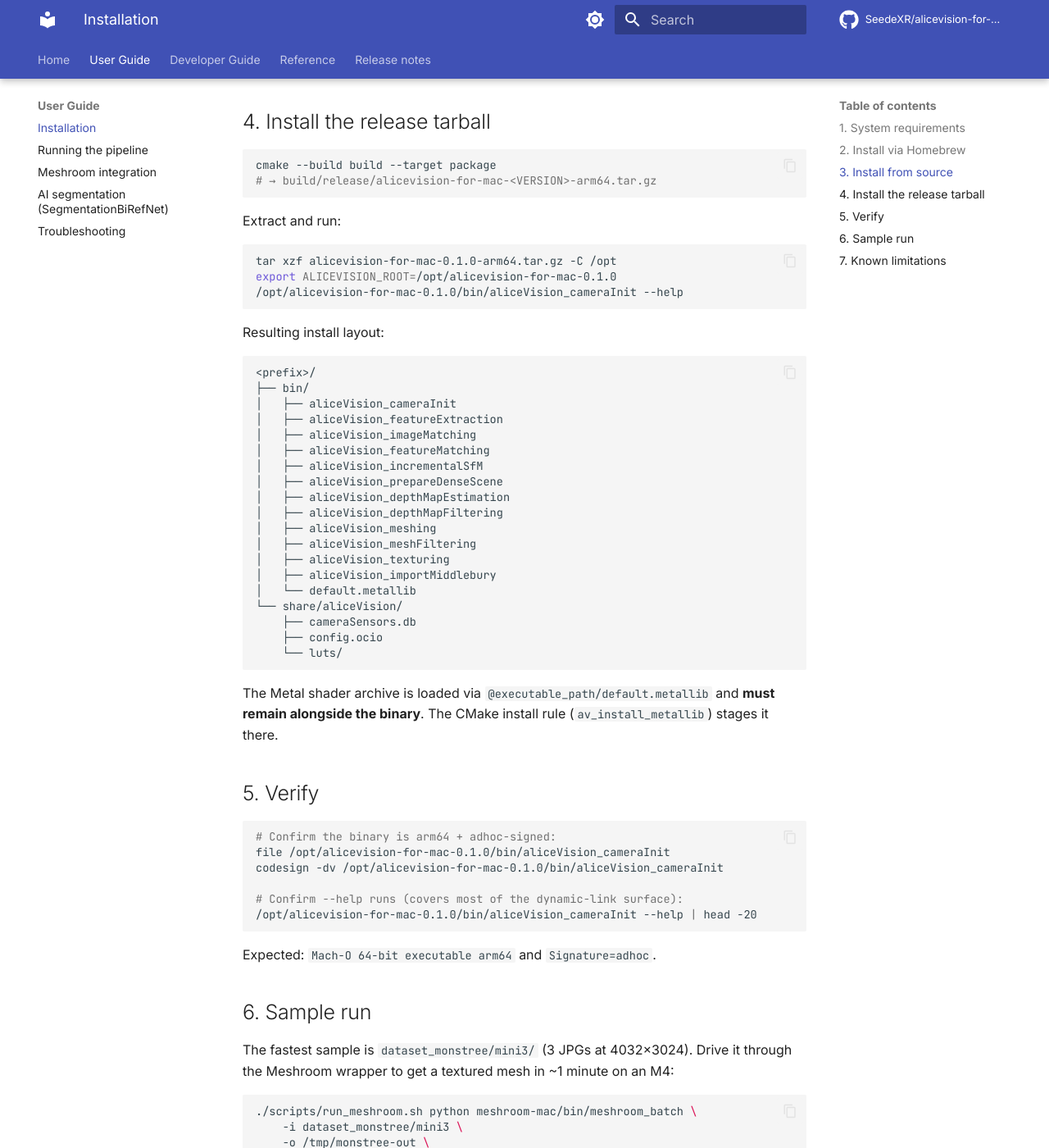
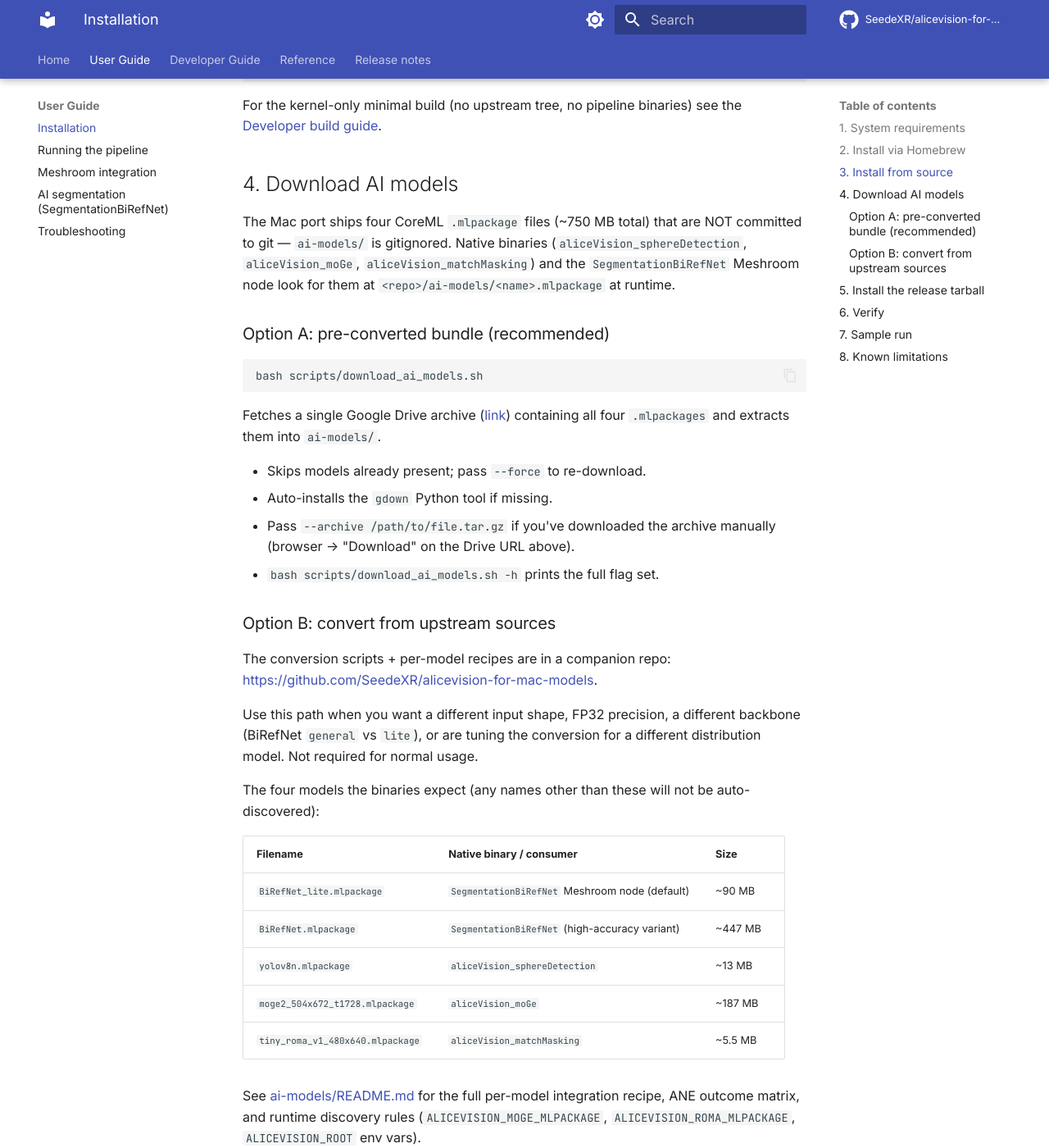
Before and after one commit to SeedeXR/alicevision-for-mac, an MkDocs documentation site: the page built from docs/user/install.md, in a window 1280 px wide and 1400 px high, scrolled down 1681 px. Shown: the whole window at 82% size. Built offline with MkDocs 1.6.1 and Material for MkDocs 9.7.7, drawn with Linux system fonts in a browser that asks for light colours; comment, search, counter and statistics services are not loaded; some of the changed text lies outside the part shown.

Commit message:
fix: end to end dmg build script and updated readme for coreml downloads and github convert repo

````diff
--- a/docs/user/install.md
+++ b/docs/user/install.md
@@ -56,16 +56,20 @@ to match the CMake-level guards.
 The short version:
 
 ```bash
-git clone <this-repo> alicevision-for-mac
+git clone https://github.com/SeedeXR/alicevision-for-mac
 cd alicevision-for-mac
-brew install cmake ninja eigen \
+brew install cmake ninja swig eigen opencv \
     alembic assimp boost ceres-solver geogram imath lemon \
     libomp nanoflann onnxruntime open-mesh openexr openimageio pkgconf
+
+# Fetch the 4 CoreML models (~750 MB) into ai-models/
+bash scripts/download_ai_models.sh
 
 cmake -S . -B build -G Ninja \
     -DCMAKE_BUILD_TYPE=Release \
     -DAV_BUILD_UPSTREAM=ON \
-    -DAV_BUILD_UPSTREAM_DEPTHMAP=ON
+    -DAV_BUILD_UPSTREAM_DEPTHMAP=ON \
+    -DAV_BUILD_PYALICEVISION=ON
 
 cmake --build build
 ctest --test-dir build              # 37/37 expected
@@ -74,7 +78,57 @@ ctest --test-dir build              # 37/37 expected
 For the kernel-only minimal build (no upstream tree, no pipeline binaries)
 see the [Developer build guide](../dev/build.md).
 
-## 4. Install the release tarball
+## 4. Download AI models
+
+The Mac port ships four CoreML `.mlpackage` files (~750 MB total) that
+are NOT committed to git — `ai-models/` is gitignored. Native binaries
+(`aliceVision_sphereDetection`, `aliceVision_moGe`,
+`aliceVision_matchMasking`) and the `SegmentationBiRefNet` Meshroom
+node look for them at `<repo>/ai-models/<name>.mlpackage` at runtime.
+
+### Option A: pre-converted bundle (recommended)
+
+```bash
+bash scripts/download_ai_models.sh
+```
+
+Fetches a single Google Drive archive
+([link](https://drive.google.com/file/d/12jt788_0Wab_nahVa7zP2lHfDSAYky5z/view?usp=sharing))
+containing all four `.mlpackages` and extracts them into `ai-models/`.
+
+- Skips models already present; pass `--force` to re-download.
+- Auto-installs the `gdown` Python tool if missing.
+- Pass `--archive /path/to/file.tar.gz` if you've downloaded the
+  archive manually (browser → "Download" on the Drive URL above).
+- `bash scripts/download_ai_models.sh -h` prints the full flag set.
+
+### Option B: convert from upstream sources
+
+The conversion scripts + per-model recipes are in a companion repo:
+<https://github.com/SeedeXR/alicevision-for-mac-models>.
+
+Use this path when you want a different input shape, FP32 precision,
+a different backbone (BiRefNet `general` vs `lite`), or are tuning the
+conversion for a different distribution model. Not required for normal
+usage.
+
+The four models the binaries expect (any names other than these will
+not be auto-discovered):
+
+| Filename | Native binary / consumer | Size |
+|---|---|---|
+| `BiRefNet_lite.mlpackage` | `SegmentationBiRefNet` Meshroom node (default) | ~90 MB |
+| `BiRefNet.mlpackage` | `SegmentationBiRefNet` (high-accuracy variant) | ~447 MB |
+| `yolov8n.mlpackage` | `aliceVision_sphereDetection` | ~13 MB |
+| `moge2_504x672_t1728.mlpackage` | `aliceVision_moGe` | ~187 MB |
+| `tiny_roma_v1_480x640.mlpackage` | `aliceVision_matchMasking` | ~5.5 MB |
+
+See [ai-models/README.md](https://github.com/SeedeXR/alicevision-for-mac/blob/main/ai-models/README.md)
+for the full per-model integration recipe, ANE outcome matrix, and
+runtime discovery rules (`ALICEVISION_MOGE_MLPACKAGE`,
+`ALICEVISION_ROMA_MLPACKAGE`, `ALICEVISION_ROOT` env vars).
+
+## 5. Install the release tarball
 
 ```bash
 cmake --build build --target package
@@ -130,7 +184,7 @@ codesign -dv /opt/alicevision-for-mac-0.1.0/bin/aliceVision_cameraInit
 
 Expected: `Mach-O 64-bit executable arm64` and `Signature=adhoc`.
 
-## 6. Sample run
+## 7. Sample run
 
 The fastest sample is `dataset_monstree/mini3/` (3 JPGs at 4032×3024). Drive
 it through the Meshroom wrapper to get a textured mesh in ~1 minute on an M4:
@@ -145,7 +199,7 @@ it through the Meshroom wrapper to get a textured mesh in ~1 minute on an M4:
 See [Running the pipeline](pipeline.md) for the per-binary breakdown and
 [Meshroom integration](meshroom.md) for the wrapper-script internals.
 
-## 7. Known limitations
+## 8. Known limitations
 
 | Limitation | Tracking |
 | --- | --- |
````
Also changed, not shown: other parts of docs/user/install.md (+1 -1 lines), CMakeLists.txt (+16 -4 lines), README.md (+11 -1 lines), ai-models/README.md (+57 -10 lines).
